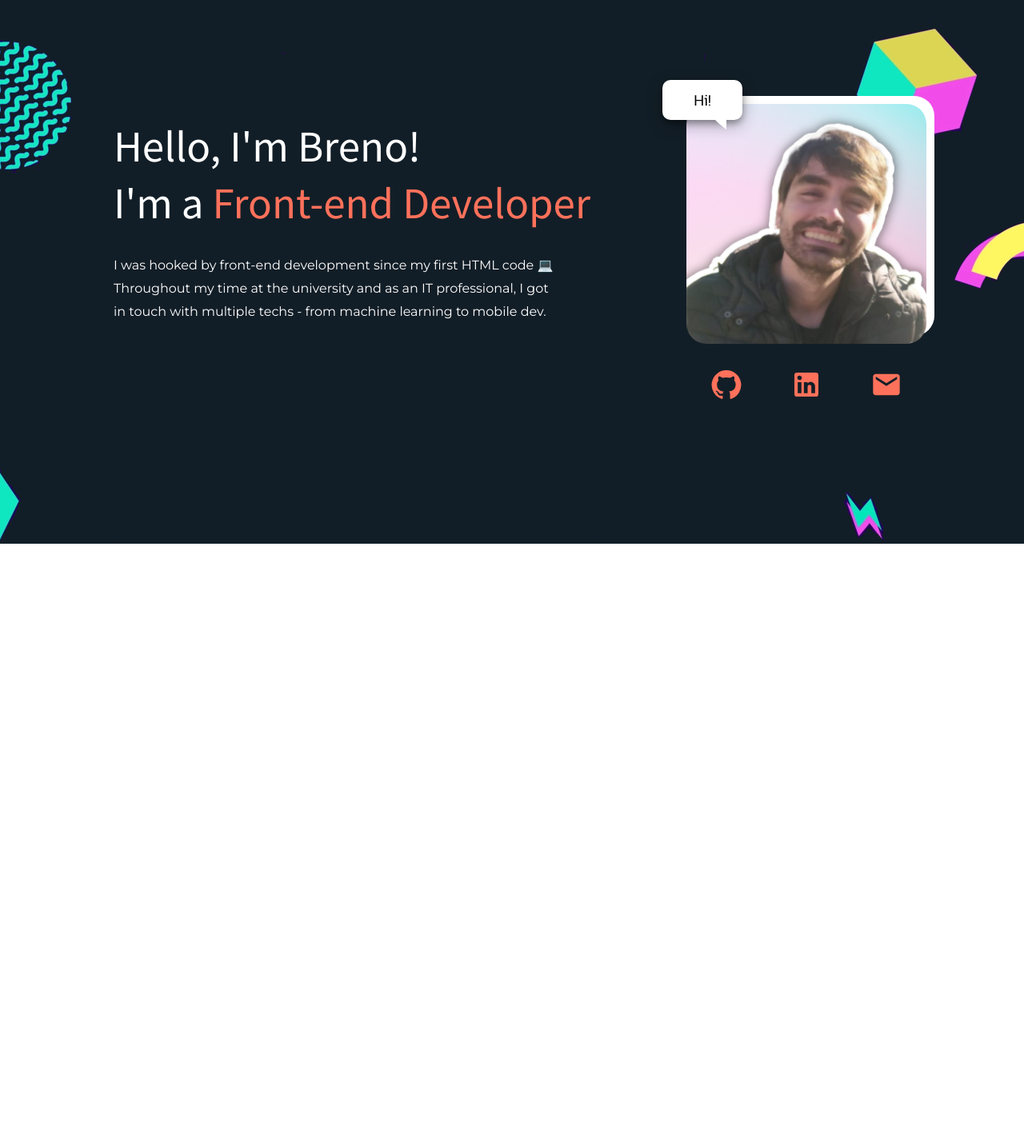
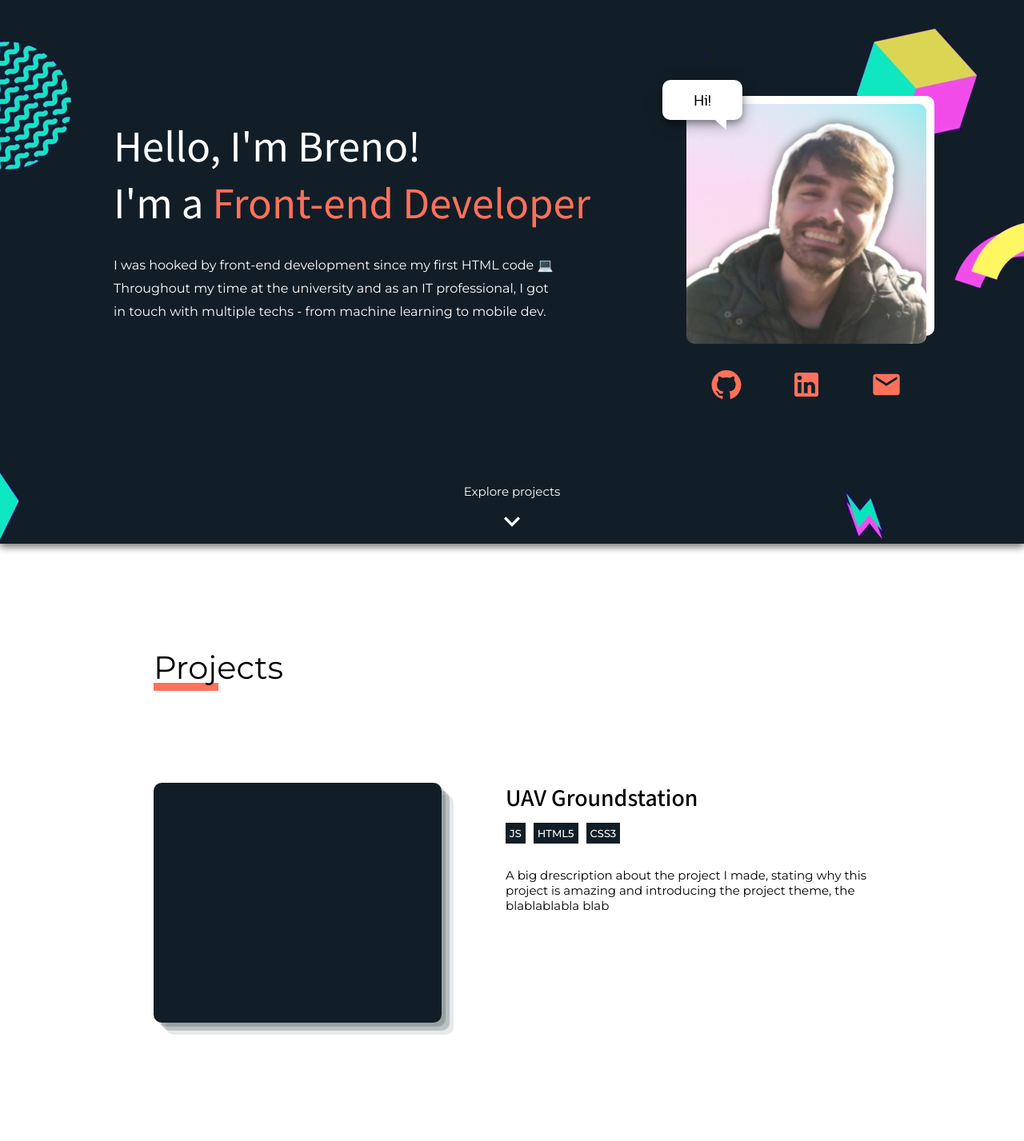
Before and after one commit to BrenoFischer/portfolio, a React (Create React App) app: page / in a window 1280 px wide. Shown: the part 120-1547 px from the top of the page at 80% size. Before the commit the page ends 800 px from the top, so only its background shows below. Built offline with nearby package versions, Linux system fonts and the light colour scheme.

Commit message:
continue description + start of projects section

```diff
--- /dev/null
+++ b/src/components/button/button.styles.scss
@@ -0,0 +1,5 @@
+@import "./src/sass/__variables.scss";
+
+.button {
+    background-color: $primary-color;
+}
--- a/src/components/description/description.component.jsx
+++ b/src/components/description/description.component.jsx
@@ -5,7 +5,7 @@ import IconButton from '@mui/material/IconButton';
 import GitHubIcon from '@mui/icons-material/GitHub';
 import LinkedInIcon from '@mui/icons-material/LinkedIn';
 import EmailIcon from '@mui/icons-material/Email';
-
+import KeyboardArrowDownIcon from '@mui/icons-material/KeyboardArrowDown';
 
 import './description.styles.scss';
 
@@ -27,7 +27,10 @@ const Description = () => {
   }
 
     return (
-        <section className="description">
+      <>
+
+        <section className="description-section">
+          <div className="description">
             <div className="description__text">
               <h1 className='description__text-title'>Hello, I'm Breno!<br/>I'm a <span>Front-end Developer</span></h1>
               <p className='description__text-paragraph margin-top-small'>I was hooked by front-end development since my first HTML code &#x1F4BB;</p>
@@ -62,7 +65,15 @@ const Description = () => {
                 </DefineIconButton>
               </div>
             </div>
+          </div>
+          <div className='next-section'>
+            <p className='next-section__title'>Explore projects</p>
+            <IconButton>
+                <KeyboardArrowDownIcon sx={{color:'white', fontSize: 40}}/>
+            </IconButton>
+          </div>
         </section>
+      </>
     );
 }
 
--- a/src/components/description/description.styles.scss
+++ b/src/components/description/description.styles.scss
@@ -25,6 +25,16 @@ $appear-bubble-4-delay: calc($appear-bubble-duration + $appear-bubble-3-delay +
 //Bubble 5 animations
 $appear-bubble-5-delay: calc($appear-bubble-duration + $appear-bubble-4-delay + $appear-bubble-delay);
 
+.description-section {
+    display: flex;
+    justify-content: center;
+    height: calc(100vh - $nav-height);
+    background-image: url("../../assets/90s-3-2.png");
+    background-position: top;
+    position: relative;
+    box-shadow: 0 4px 8px 0 rgba(0, 0, 0, 0.3), 0 4px 10px 0 rgba(0, 0, 0, 0.3);
+}
+
 
 .description {
     display: flex;
@@ -35,7 +45,7 @@ $appear-bubble-5-delay: calc($appear-bubble-duration + $appear-bubble-4-delay +
     &__text {
         background-color: $secondary-color;
         padding: 2rem;
-        border-radius: 25px;
+        border-radius: 10px;
         position: relative;
         animation: moveObjectFromLeft .7s;
 
@@ -60,7 +70,7 @@ $appear-bubble-5-delay: calc($appear-bubble-duration + $appear-bubble-4-delay +
         width: 30rem;
         height: 30rem;
 
-        border-radius: 25px;
+        border-radius: 10px;
         animation: moveObjectFromRight .7s;
     }
 
@@ -75,7 +85,7 @@ $appear-bubble-5-delay: calc($appear-bubble-duration + $appear-bubble-4-delay +
             width: 30rem;
             height: 30rem;
             position: absolute;
-            border-radius: 25px;
+            border-radius: 10px;
             top: -1rem;
             left: 1rem;
             z-index: -3;
@@ -198,6 +208,20 @@ $appear-bubble-5-delay: calc($appear-bubble-duration + $appear-bubble-4-delay +
 }
 
 
+.next-section {
+    display: flex;
+    flex-direction: column;
+    align-content: center;
+    justify-content: center;
+    position: absolute;
+    bottom: 0;
+
+    &__title {
+        color: white;
+        font-size: 1.5rem;
+    }
+}
+
 
 @keyframes appearBubble {
     0% {
--- /dev/null
+++ b/src/components/projects/projects.component.jsx
@@ -0,0 +1,41 @@
+import './projects.styles.scss';
+
+const Project = () => {
+    return (
+        <div className='project'>
+            <div className='project__photo-box'>
+                <div className='project__photo'></div>
+            </div>
+            <div className='project__description'>
+                <h2 className='project__title'>UAV Groundstation</h2>
+                <div className='project__stacks'>
+                    <div className='project__stack'>JS</div>
+                    <div className='project__stack'>HTML5</div>
+                    <div className='project__stack'>CSS3</div>
+                </div>
+                <div className='project__description'>
+                    <p>A big drescription about the project I made, stating why this project is amazing
+                        and introducing the project theme, the blablablabla blab
+                    </p>
+                </div>
+            </div>
+        </div>
+    )
+}
+
+const Projects = () => {
+    return (
+        <section className='projects-section'>
+            <div className='projects-section__title-box'>
+                <h2 className='projects-section__title'>Projects</h2>
+                <div className='projects-section__title-border'></div>
+            </div>
+            <div className='projects-box'>
+                <Project />
+                <Project />
+            </div>
+        </section>
+    );
+}
+
+export default Projects;
--- /dev/null
+++ b/src/components/projects/projects.styles.scss
@@ -0,0 +1,67 @@
+@import "./src/sass/__variables.scss";
+
+.projects-section {
+    margin: 13rem 10% 13rem 15%;
+
+    &__title-box {
+        display: inline-block;
+        position: relative;
+        margin-bottom: 12rem;
+    }
+
+    &__title {
+        font-size: 4rem;
+        font-weight: 400;
+
+        &-border {
+            position: absolute;
+            bottom: -0.5rem;
+            width: 50%;
+            height: 1rem;
+            background-color: $primary-color;
+            z-index: -1;
+        }
+    }
+}
+
+.project {
+    display: flex;
+    margin-bottom: 15rem;
+    width: 90rem;
+    height: 30rem;
+
+    &__photo-box {
+        background-color: $secondary-color;
+        width: 40%;
+        flex-shrink: 0;
+        margin-right: 8rem;
+        border-radius: 10px;
+        box-shadow: rgba(18, 30, 39, 0.2) 5px 5px, rgba(18, 30, 39, 0.2) 10px 10px, rgba(18, 30, 39, 0.1) 15px 15px;
+        // box-shadow: rgba(240, 46, 170, 0.4) 5px 5px, rgba(240, 46, 170, 0.3) 10px 10px, rgba(240, 46, 170, 0.2) 15px 15px, rgba(240, 46, 170, 0.1) 20px 20px, rgba(240, 46, 170, 0.05) 25px 25px;
+        // box-shadow: rgba(0, 0, 0, 0.15) 1.95px 1.95px 2.6px;
+    }
+
+    &__title {
+        font-family: "Mada", sans-serif;
+        font-weight: 500;
+        font-size: 3rem;
+    }
+
+    &__stacks {
+        display: flex;
+    }
+
+    &__stack {
+        padding: 0.5rem;
+        font-size: 1.3rem;
+        font-weight: 500;
+        margin: 1rem 1rem 3rem 0;
+        background-color: $secondary-color;
+        color: white;
+    }
+
+    &__description {
+        font-size: 1.5rem;
+        font-weight: 400;
+    }
+}
--- a/src/routes/home/home.component.jsx
+++ b/src/routes/home/home.component.jsx
@@ -1,14 +1,15 @@
 import Description from '../../components/description/description.component';
+import Projects from '../../components/projects/projects.component';
 
-import './home.styles.scss';
 import '../../sass/__utilities.scss';
 
 
 function Home() {
   return (
     <>
-      <main className="App">
+      <main>
         <Description />
+        <Projects />
       </main>
 
       {/* <footer>
--- a/src/routes/home/home.styles.scss
+++ /dev/null
@@ -1,11 +0,0 @@
-@import "./src/sass/__variables.scss";
-
-.App {
-    display: flex;
-    justify-content: center;
-    height: calc(100vh - $nav-height);
-    background-image: url("../../assets/90s-3-2.png");
-    background-position: top;
-    // background-color: $secondary-color;
-    z-index: -999;
-}
```
Also changed, not shown: src/components/button/button.component.jsx (added, +10 -0 lines). Lines whose indentation alone changed are shown as unchanged.
